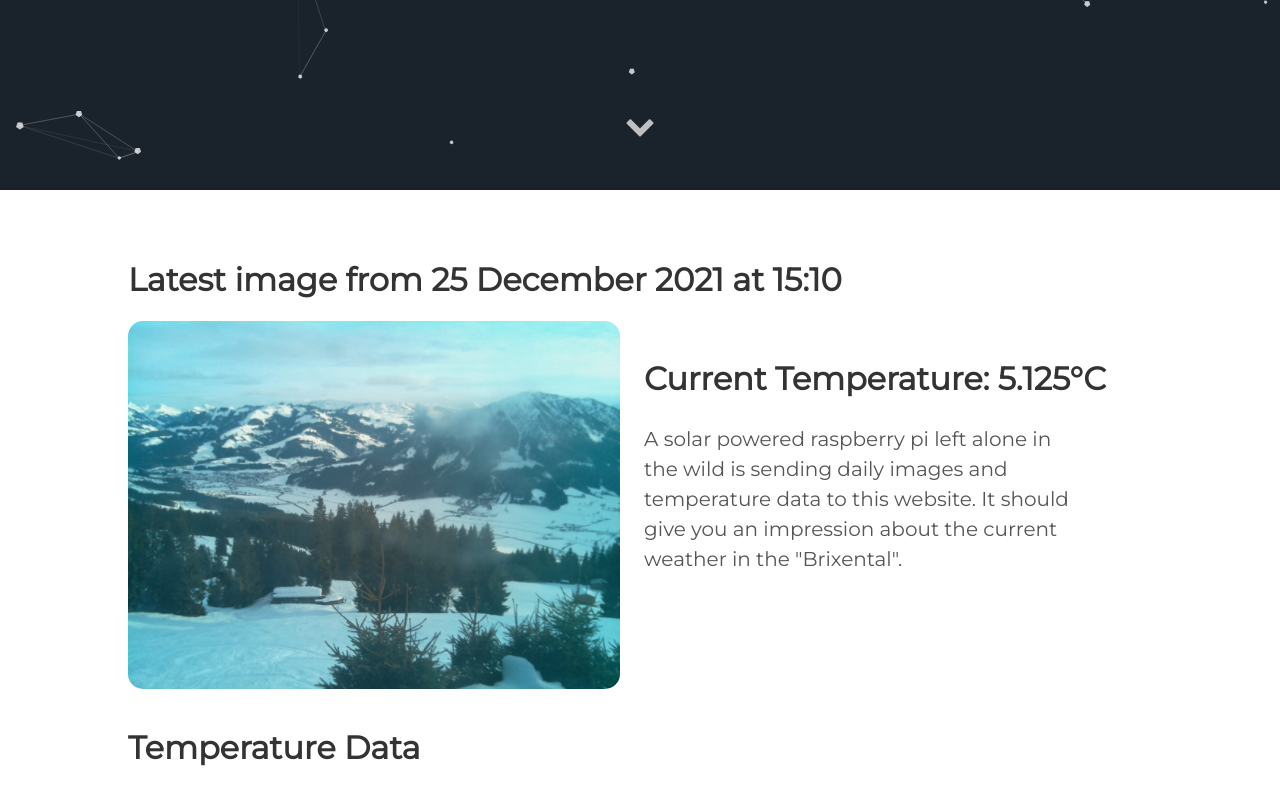
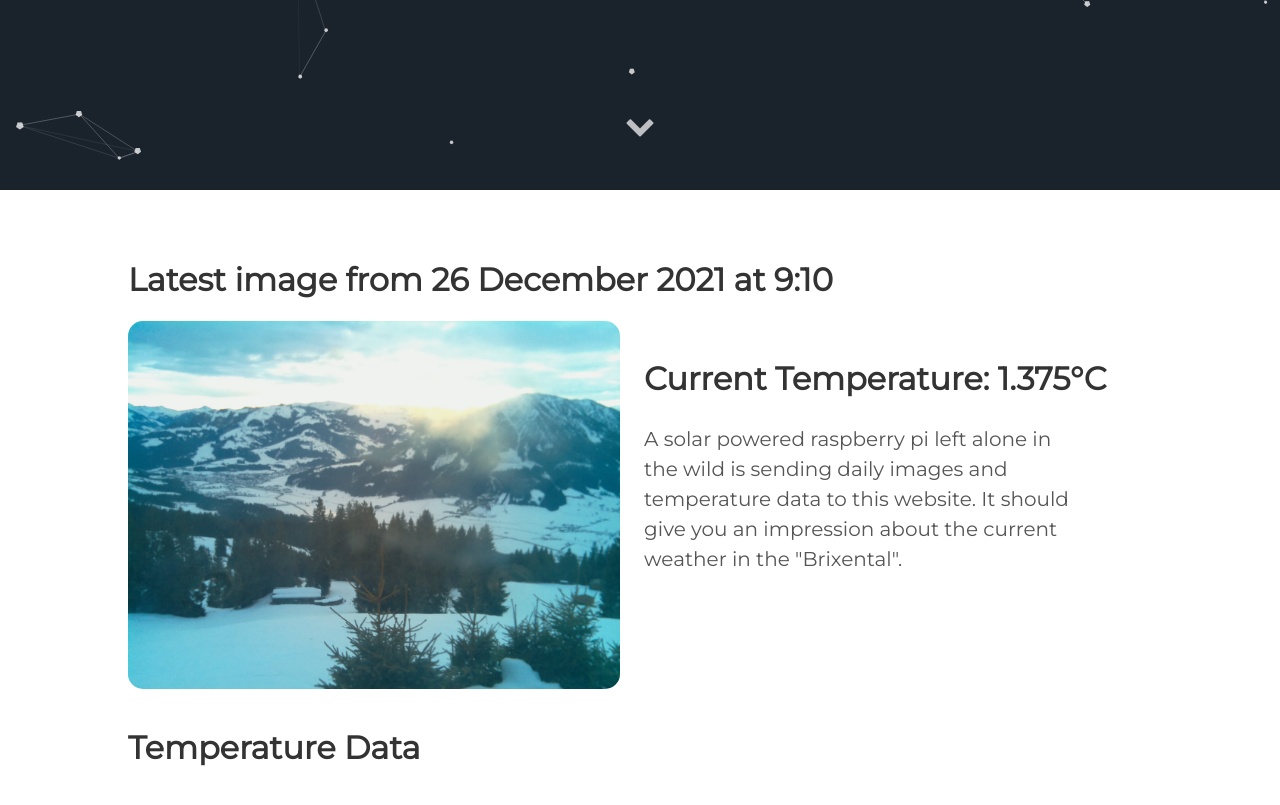
Before and after one commit to vektorious/vektorious.github.io, a Jekyll site: the page built from resources/huette.md, in a window 1280 px wide and 900 px high, scrolled down 710 px. Shown: the top 805 px of the window. Built offline with Jekyll 4.4.1, drawn with Linux system fonts in a browser that asks for light colours.

Commit message:
I'm a bot beep boop

```diff
--- a/resources/huette.md
+++ b/resources/huette.md
@@ -6,13 +6,13 @@ image: '/assets/img/'
 description: 'Live image from the Austrian alps'
 twitter_text: ' '
 ---
-## Latest image from 25 December 2021 at 15:10
+## Latest image from 26 December 2021 at  9:10
 <div class="huette">
   <div class="huette-image">
     <img src="{{ "/assets/img/huette.jpg" | prepend: site.baseurl }}">
   </div>
   <div class="huette-text">
-        <h2>Current Temperature: 5.125°C</h2>
+        <h2>Current Temperature: 1.375°C</h2>
         <p>A solar powered raspberry pi left alone in the wild is sending daily images and temperature data to this website. It should give you an impression about the current weather in the "Brixental".</p>
 
   </div>
```
Also changed, not shown: rpi-script/2021-12-26_090924.txt (renamed from rpi-script/2021-12-25_150927.txt, +5 -5 lines), rpi-script/huette.md (+2 -2 lines), assets/img/huette.jpg, assets/img/temp_plot.png, rpi-script/temp_plot.png, 1 other file.
